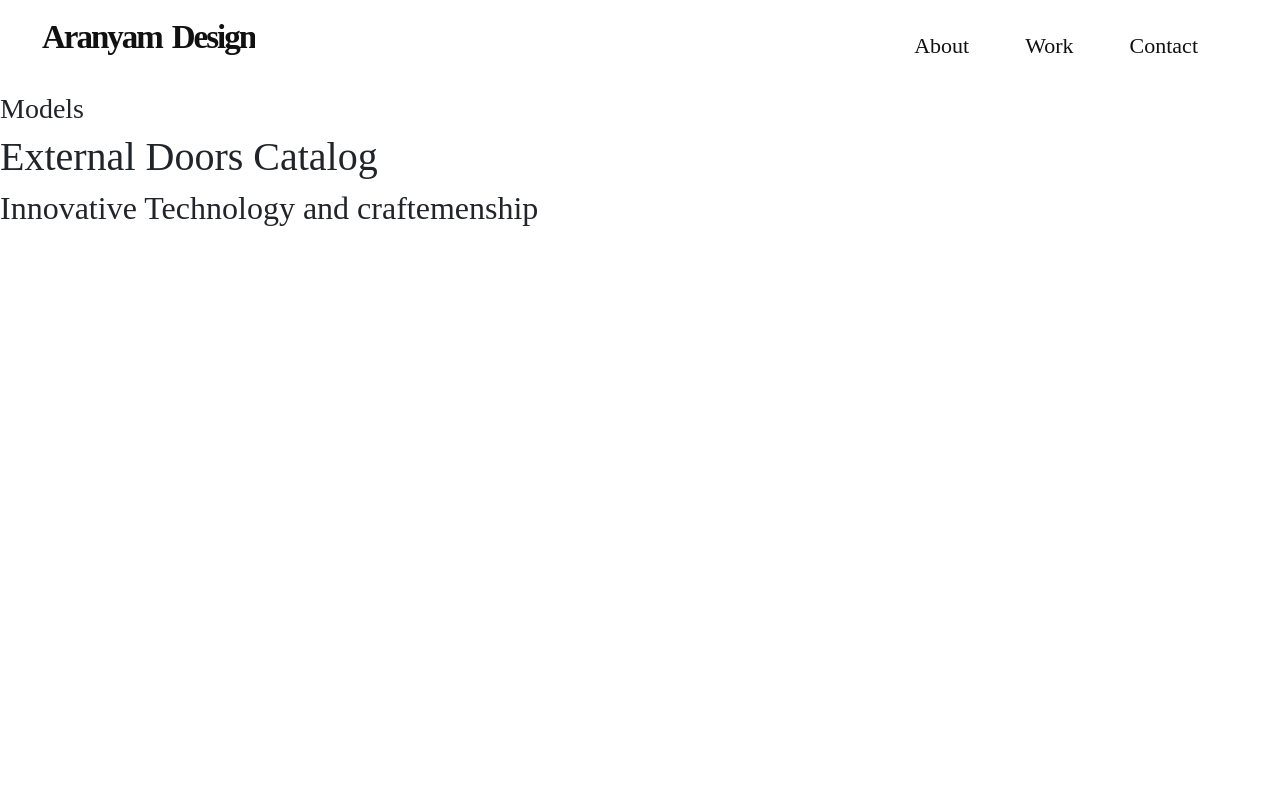
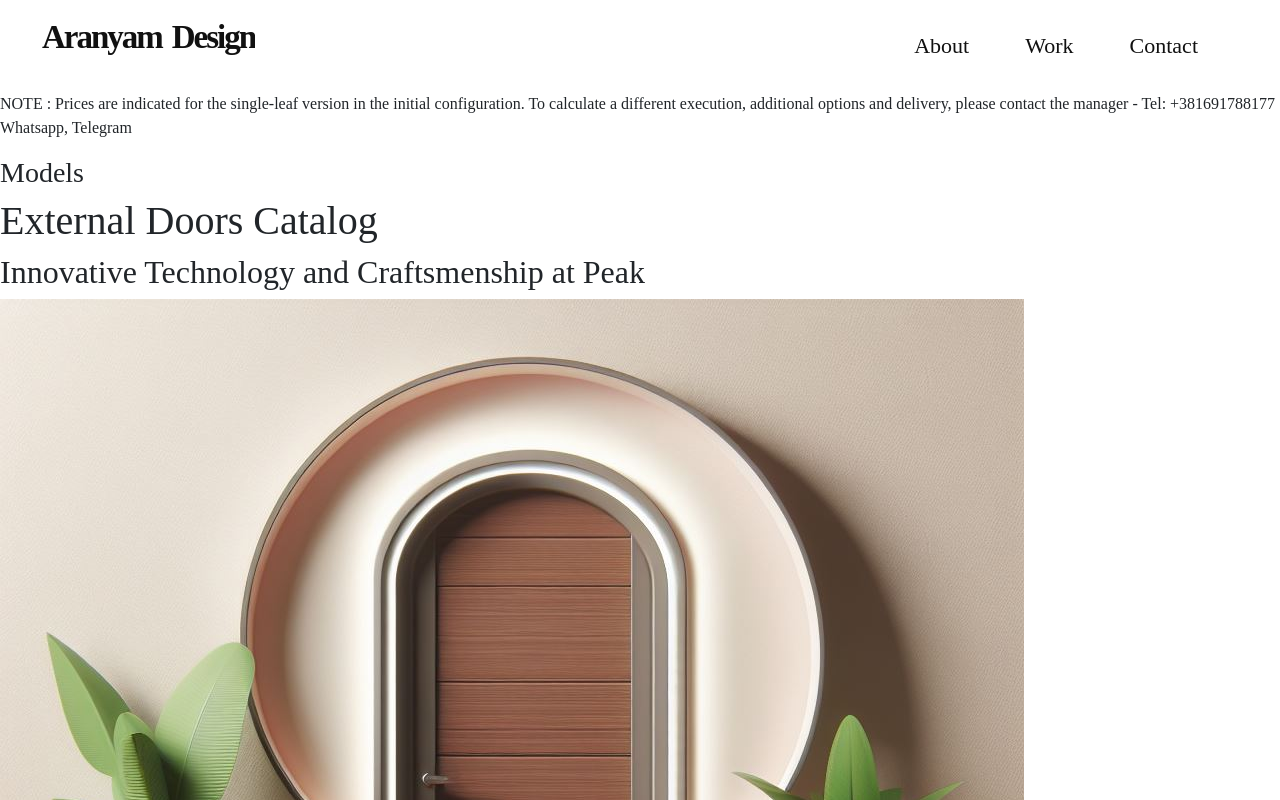
Before and after one commit to mihir-n25/aranyam-design-doors, a React (Create React App) app: page /work in a window 1280 px wide. Shown: the top 800 px of the page. Built offline with nearby package versions, Linux system fonts and the light colour scheme.

Commit message:
work page

```diff
--- /dev/null
+++ b/src/components/Styles/WorkStyles.css
@@ -0,0 +1,13 @@
+.modal img{
+    height: 100%;
+    width: 100%;
+    overflow: hidden;
+    position: absolute;
+    top: 0;
+    bottom: 0;
+}
+
+.modal span{
+    z-index: 999;
+    font-size: 9rem;
+}
--- a/src/pages/Work.js
+++ b/src/pages/Work.js
@@ -1,12 +1,64 @@
-import React from 'react'
-import Main from '../components/Layout/Main'
+import React, { useState } from 'react'
+import Main from '../components/Layout/Main';
+import "../components/Styles/WorkStyles.css";
 
 const Work = () => {
+  const workImages = [
+    {
+      src : "/images/Designer (1).jpeg"
+    },
+    {
+      src : "/images/Designer (3).jpeg"
+    },
+  ]
+
+  const [selectedImage, setSelectedImage] = useState(null)
+
+  const handleClick = (imgSrc) => {
+    return setSelectedImage(imgSrc);
+  }
+  const handleClose = () => {
+    return setSelectedImage(null);
+  }
+
+
   return (
     <Main>
+      <div className='initialHeadings'>
+        <p>NOTE : Prices are indicated for the single-leaf version in the initial configuration. To calculate a different execution, additional options and delivery, please contact the manager -
+Tel: +381691788177 Whatsapp, Telegram</p>
       <h3>Models</h3>
       <h1>External Doors Catalog</h1>
-      <h2>Innovative Technology and craftemenship</h2>
+      <h2>Innovative Technology and Craftsmenship at Peak</h2>
+      </div>
+      <div className='imageComponents'>
+        {
+        workImages.map((workImage , index) => {
+          return(
+            <div className='image01' key={index}>
+            <img
+            alt='work-image'
+            src={workImage.src}
+            onClick={() => handleClick(workImage.src)}
+            />
+            </div>
+          )
+        })
+}
+{
+  selectedImage && (
+    <div className='modal'>
+      <span onClick={handleClose}>close</span>
+      <img
+      alt='image-full'
+      src={selectedImage}
+      onClick={() => handleClose}
+      />
+    </div>
+  )
+}
+
+      </div>
     </Main>
   )
 }
```
